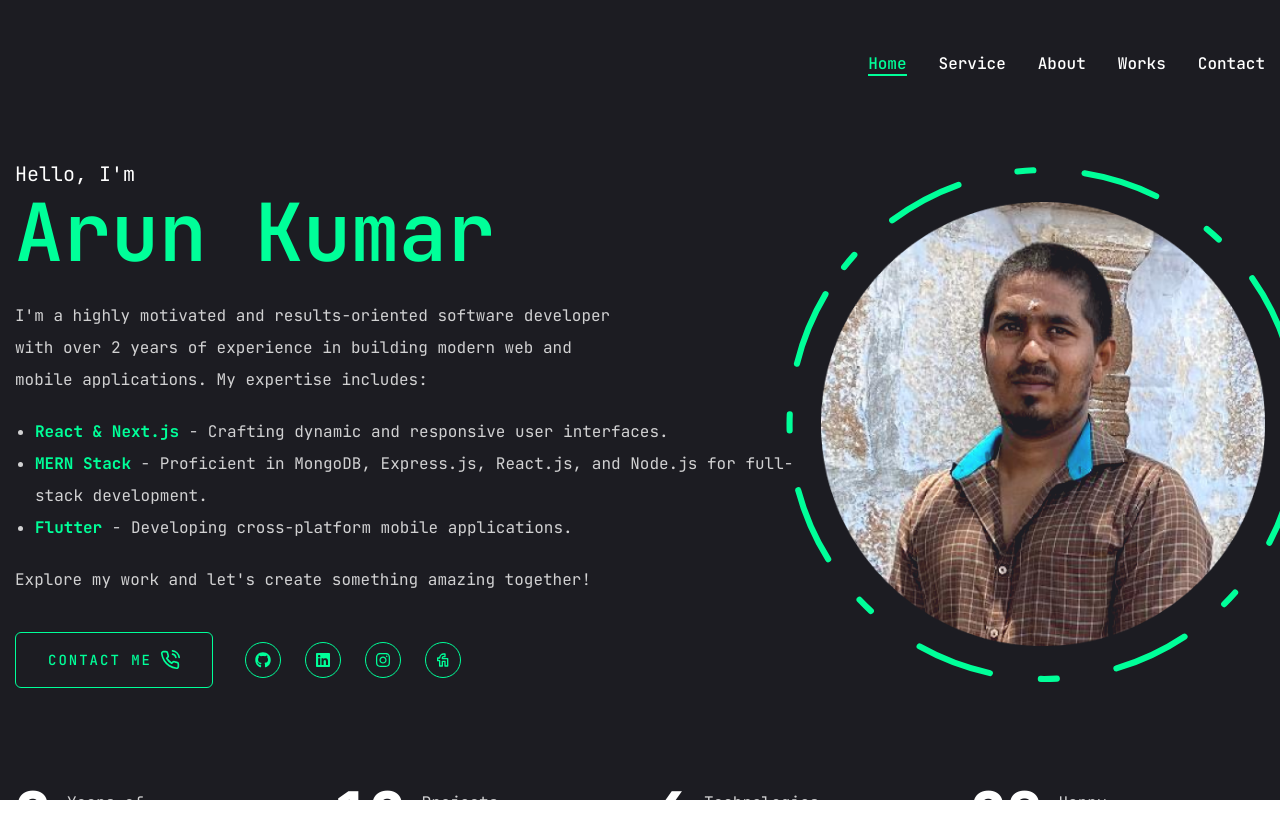
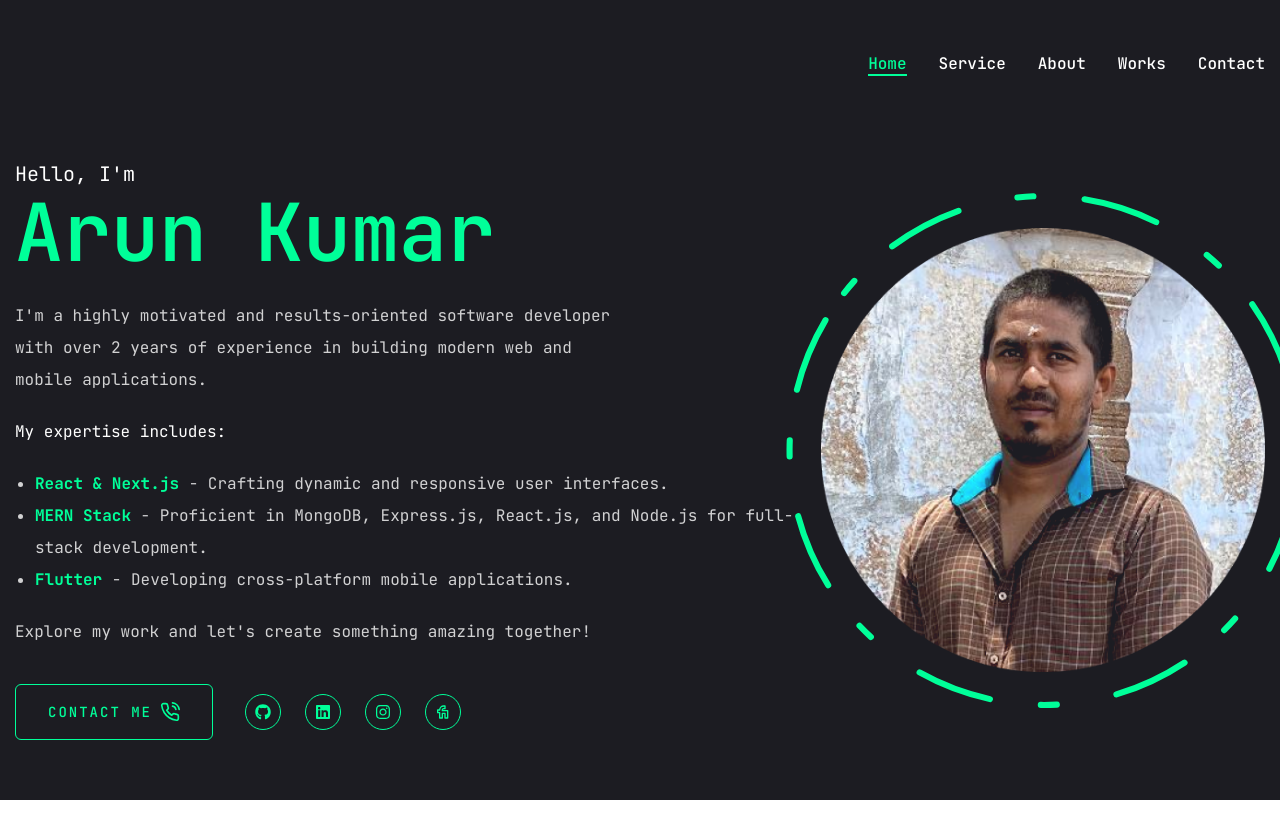
Before and after one commit to ATHIRADI/resume, a Next.js app: page / in a window 1280 px wide. Shown: the top 838 px of the page. Built offline with nearby package versions, Linux system fonts and the light colour scheme.

Commit message:
Update page.js

```diff
--- a/app/page.js
+++ b/app/page.js
@@ -26,8 +26,8 @@ const Home = () => {
               <p className="max-w-[600px]  text-white/80">
                 I'm a highly motivated and results-oriented software developer
                 with over 2 years of experience in building modern web and
-                mobile applications. My expertise includes:
-              </p>
+                mobile applications. </p>
+                  <p>My expertise includes:</p>
               <ul className="md:list-disc pl-5  text-white/80">
                 <li>
                   <span className="font-bold text-accent">React & Next.js</span>{" "}
```
